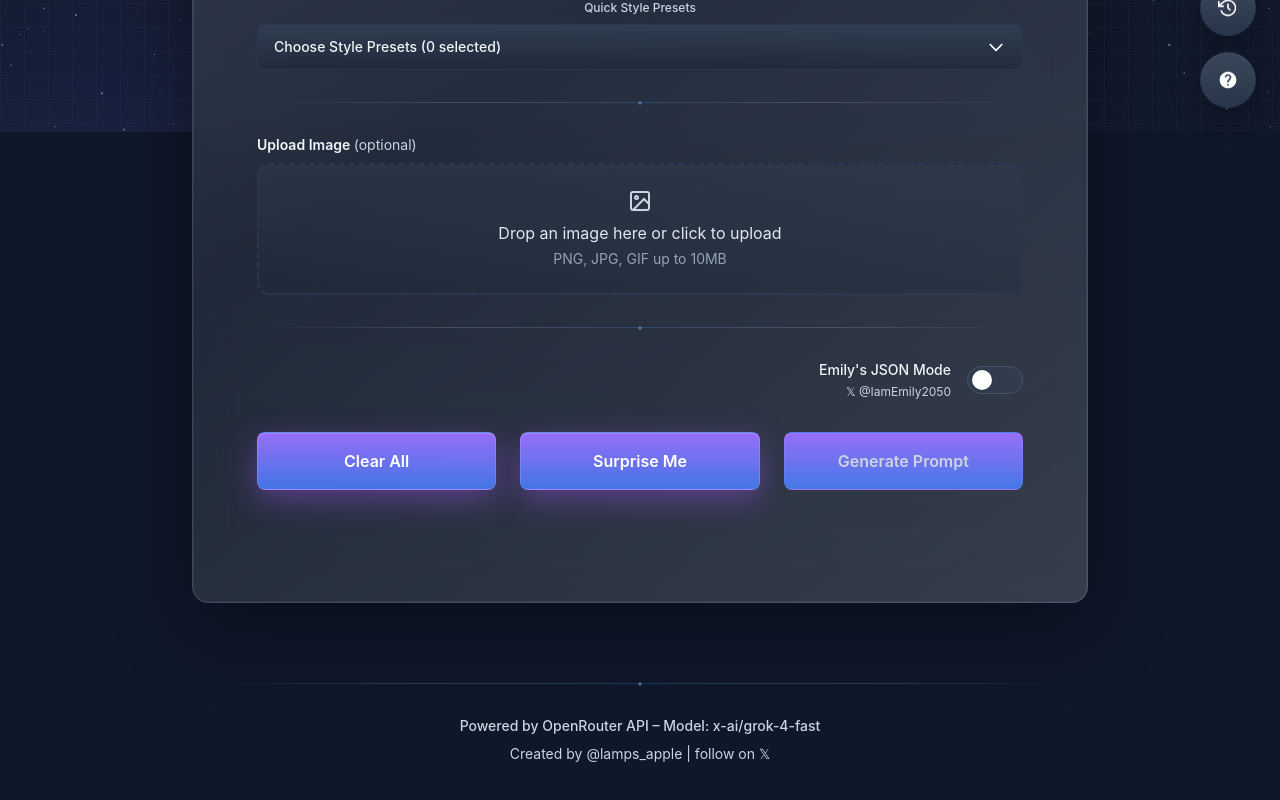
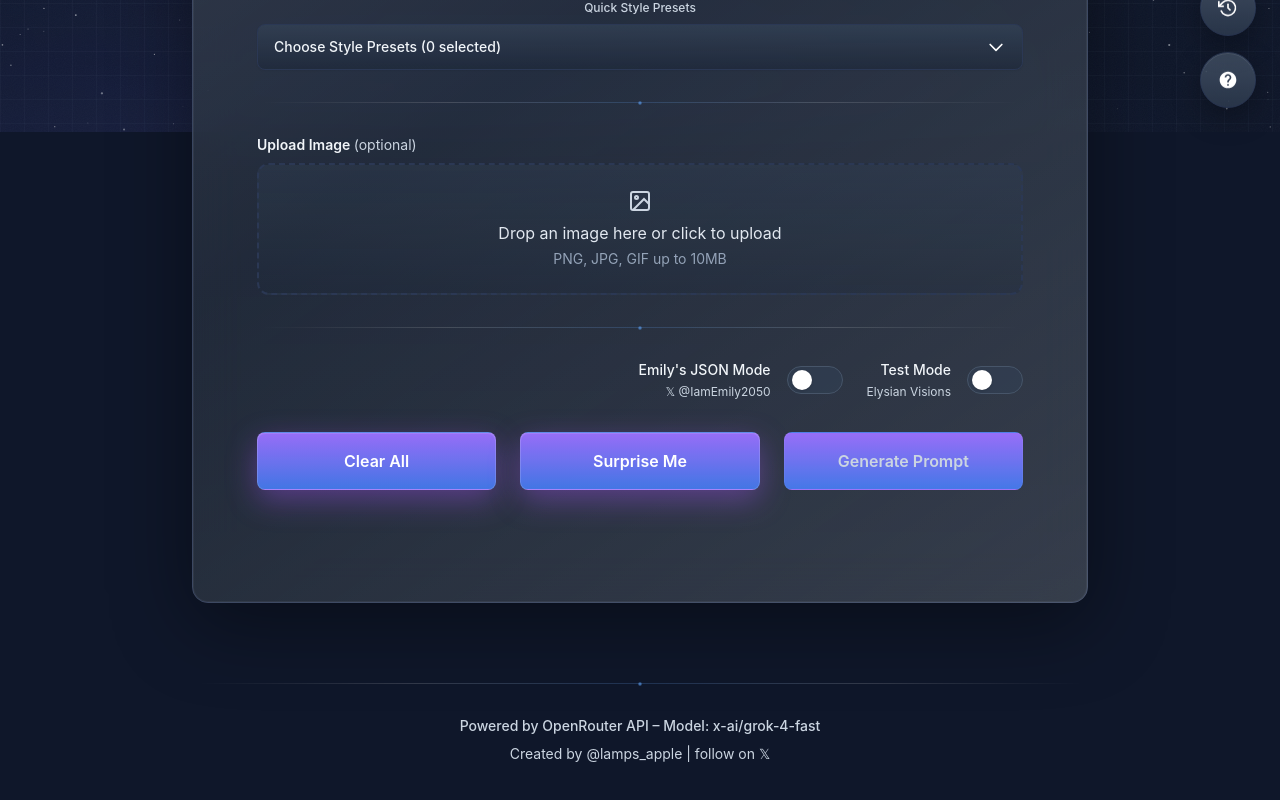
Before and after one commit to AppleLamps/grok-4-prompt, a Next.js app: page / in a window 1280 px wide. Shown: the part 668-1468 px from the top of the page. Built offline with nearby package versions, Linux system fonts and the light colour scheme.

Commit message:
feat: add Test Mode toggle and integrate with form submission
- Introduced isTestMode state to manage Test Mode functionality
- Updated form submission to include isTestMode in the request payload
- Enhanced UI to include a toggle for Test Mode alongside existing JSON Mode toggle

```diff
--- a/src/pages/index.js
+++ b/src/pages/index.js
@@ -175,6 +175,7 @@
   const [showHistory, setShowHistory] = useState(false);
   const [dictatingTarget, setDictatingTarget] = useState(null);
   const [isJsonMode, setIsJsonMode] = useState(false);
+  const [isTestMode, setIsTestMode] = useState(false);
   const [showStylePresets, setShowStylePresets] = useState(false);
   const [isClient, setIsClient] = useState(false);
   const imageObjectUrlRef = useRef(null);
@@ -303,6 +304,7 @@
         }
         formData.append('image', uploadedImage);
         formData.append('isJsonMode', String(isJsonMode));
+        formData.append('isTestMode', String(isTestMode));
         response = await fetch('/api/generate', { method: 'POST', body: formData, signal: controller.signal });
       } else {
         // JSON path for text-only
@@ -310,7 +312,7 @@
           method: 'POST',
           headers: { 'Content-Type': 'application/json' },
           signal: controller.signal,
-          body: JSON.stringify({ idea: idea.trim(), directions: directions.trim() || undefined, isJsonMode })
+          body: JSON.stringify({ idea: idea.trim(), directions: directions.trim() || undefined, isJsonMode, isTestMode })
         });
       }
 
@@ -364,7 +366,7 @@
       setIsLoading(false);
       if (generateAbortRef.current === controller) generateAbortRef.current = null;
     }
-  }, [idea, directions, uploadedImage, isJsonMode]);
+  }, [idea, directions, uploadedImage, isJsonMode, isTestMode]);
 
   const handleCopy = useCallback(async () => {
     if (!generatedPrompt || error) return;
@@ -745,6 +747,7 @@
                 <div className="section-divider"></div>
 
                 <div className="flex items-center justify-end -mt-2">
+                  <div className="flex items-center gap-6">
                     <div className="flex items-center gap-4">
                       <div className="flex flex-col text-right">
                         <span className="text-sm font-medium text-premium-200">Emily&apos;s JSON Mode</span>
@@ -760,6 +763,23 @@
                       >
                         <span className={`inline-block h-5 w-5 transform rounded-full bg-white shadow transition-transform ${isJsonMode ? 'translate-x-7' : 'translate-x-1'}`} />
                       </button>
+                    </div>
+                    <div className="flex items-center gap-4">
+                      <div className="flex flex-col text-right">
+                        <span className="text-sm font-medium text-premium-200">Test Mode</span>
+                        <span className="text-xs text-premium-400 mt-1">Elysian Visions</span>
+                      </div>
+                      <button
+                        type="button"
+                        role="switch"
+                        aria-checked={isTestMode}
+                        onClick={() => setIsTestMode((v) => !v)}
+                        className={`relative inline-flex h-7 w-14 items-center rounded-full transition-colors focus:outline-none ${isTestMode ? 'bg-purple-500/90' : 'bg-premium-800/60 border border-premium-700'}`}
+                        aria-label="Toggle Test Mode"
+                      >
+                        <span className={`inline-block h-5 w-5 transform rounded-full bg-white shadow transition-transform ${isTestMode ? 'translate-x-7' : 'translate-x-1'}`} />
+                      </button>
+                    </div>
                   </div>
                 </div>
 
```
Lines whose indentation alone changed are shown as unchanged.
